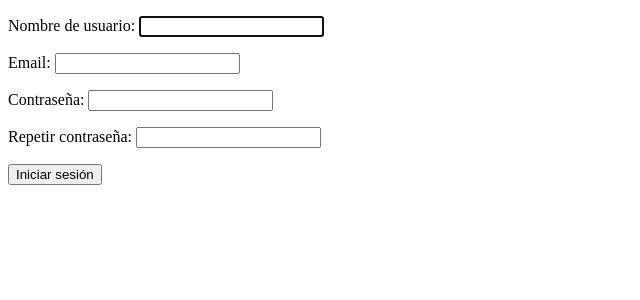
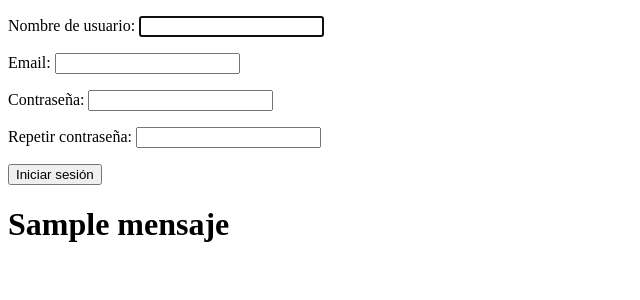
Before and after one commit to LizNayse/Blog, a Django app: template AppLogin/templates/AppLogin/login.html in a window 1280 px wide. Shown: the top 300 px of the page, without its empty margins (0-640 px from the left). Run offline with Django 4.2, Linux system fonts and the light colour scheme; tables that the repository leaves empty hold one stand-in row (values such as "Sample post"); the template is opened without the code that fills it: values that come from a table or form of the project are taken from there, most other values are stand-ins (such as "Sample title", 1, 10 or a date in 2020).

Commit message:
Agregado feedback de texto al ingresar y registrarse

```diff
--- a/AppLogin/templates/AppLogin/login.html
+++ b/AppLogin/templates/AppLogin/login.html
@@ -12,5 +12,8 @@
             {{ form.as_p }}
         <button type="submit">Iniciar sesión</button>
     </form>
+    {% if mensaje %}
+        <h1>{{ mensaje }}</h1>
+    {% endif %}
 </body>
 </html>
--- a/AppLogin/templates/AppLogin/registro.html
+++ b/AppLogin/templates/AppLogin/registro.html
@@ -12,5 +12,8 @@
             {{ form.as_p }}
         <button type="submit">Registrarme</button>
     </form>
+    {% if mensaje %}
+        <h1>{{ mensaje }}</h1>
+    {% endif %}
 </body>
 </html>
```
